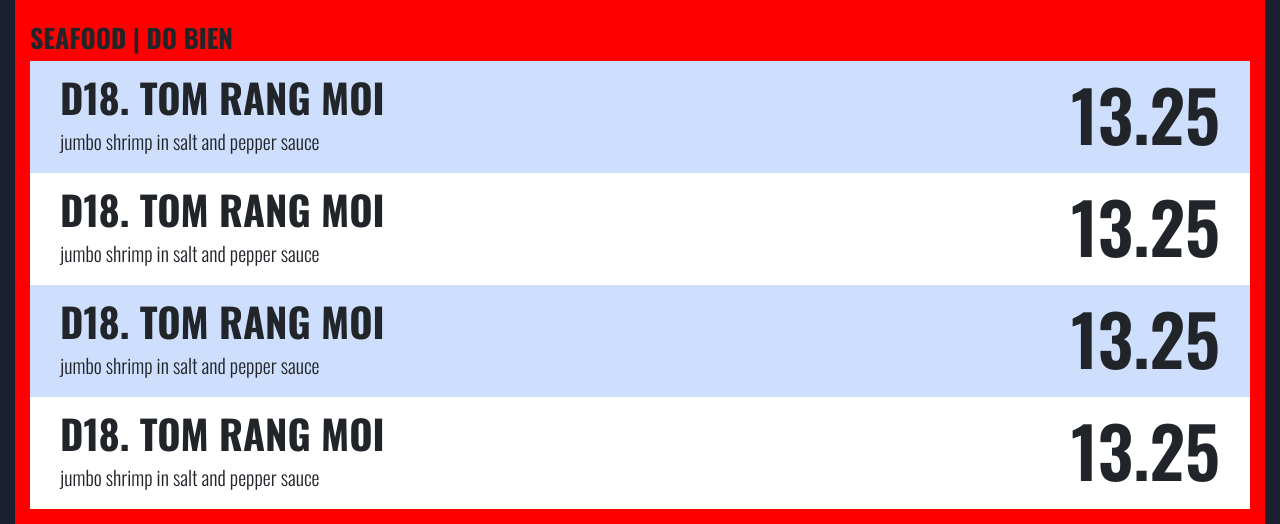
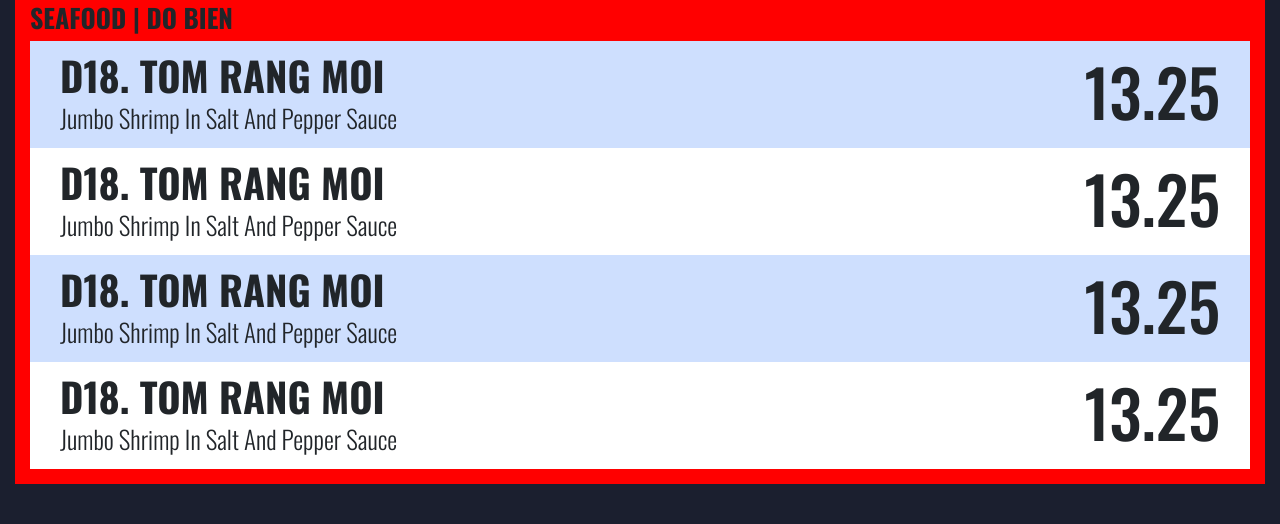
Before and after one commit to TheEvanTran7/NhaTrangOne, a plain HTML site: page menu.html in a window 1280 px wide. Shown: the part 724-1248 px from the top of the page. After the commit the page ends 1208 px from the top, so only its background shows below. Drawn offline with nearby package versions, Linux system fonts and the light colour scheme.

Commit message:
css font fixes

```diff
--- a/styles.css
+++ b/styles.css
@@ -526,13 +526,13 @@ p{
 }
 .food-item p{
     font-weight: 300;
-    font-size: 20px;
-    margin-top: 5px;
-    margin-bottom: 5px;
+    font-size: 25px;
+    text-transform: capitalize;
+    margin-bottom: 1.5px;
 }
 .food-item h2{
-    font-weight: 600;
-    font-size: 70px;
+    font-weight: 500;
+    font-size: 65px;
 }
 
 
```
